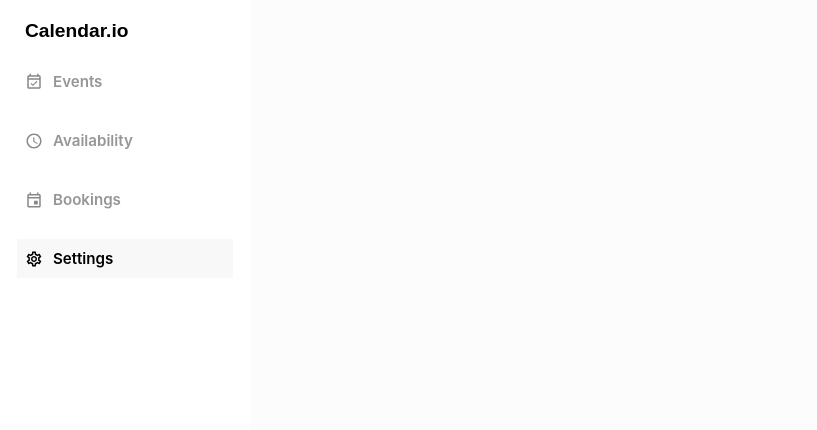
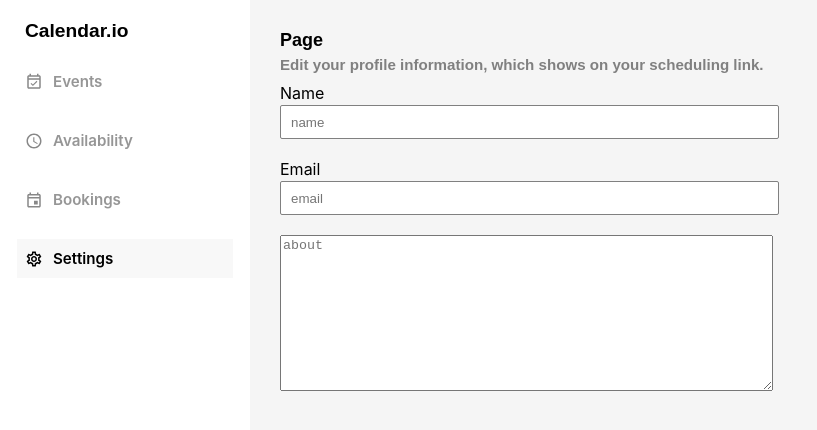
Before and after one commit to pashkatrick/calendar_io, a React (Create React App) app: page /settings in a window 1280 px wide. Shown: the top 430 px of the page, without its empty margins (0-817 px from the left). Built offline with nearby package versions, Linux system fonts and the light colour scheme; no server answers; sample sign-in values are in the browser's storage.

Commit message:
available days UI finished

```diff
--- a/src/App.js
+++ b/src/App.js
@@ -77,6 +77,7 @@ export default function App() {
       <Route path="/signup" element={<SignUpPage/>}/>
       <Route path="/availability" element={<Availability/>}/>
       <Route path="/availability/:id" element={<Availability/>}/>
+      {/* <Route path="/availability/new" element={<Availability/>}/> */}
       <Route path="/success" element={<EventSuccess/>}/>
       <Route path="/bookings/upcoming" element={<Bookings param={1}/>}/>
       <Route path="/bookings/past" element={<Bookings param={2}/>}/>
--- a/src/components/AvailableDays.js
+++ b/src/components/AvailableDays.js
@@ -1,5 +1,5 @@
 import React from 'react'
-import { useState } from 'react'
+import { useState, Fragment } from 'react'
 import TimeSlot from '../components/TimeSlot'
 import * as variables from '../services/variables'
 
@@ -70,16 +70,21 @@ export default function AvailableDays() {
     }
 
     return (
+
     <div className="AvailableDays">
+            <div className="dayContainer">
+            <div className="_title">Change the start and end times of your day</div>
+            </div>
         {week.map(day=>
             <div key={day} className="dayFrame">
             <div className="dayContainer">
-            <input type="checkbox" onChange={()=>handleDay(day)} id={day} name={day} value={day} checked={showDay(day)}/>
-            <label htmlFor={day}>{showDayName(day)}</label>
-            {showDay(day)==true ? <button className="frameAdd" onClick={()=>addFrame(day)}></button>:
-                <div className="unavailable">is unavailable</div>}
+                <div>
+                    <input className='checkbox' type="checkbox" onChange={()=>handleDay(day)} id={day} name={day} value={day} checked={showDay(day)}/>
+                    <label htmlFor={day}>{showDayName(day)}</label>
+                </div>
             </div>
-            {timeFrames.map(frame=> {
+                <div>
+                {timeFrames.map(frame=> {
                 if (showDay(day) && frame.day===day) {
                     return <div key={frame.id} className="dayTimeFrame">
                     <TimeSlot from={frame.from} to={frame.to} setTime={(time, where)=>setTime(time, frame.id, where)}/>
@@ -88,8 +93,18 @@ export default function AvailableDays() {
                 }
             }
             )}
+                </div>
+
+                <div className="dayContainer">
+                    {showDay(day)==true ? <div className="frameAdd" onClick={()=>addFrame(day)}></div >:<div>Unavailable</div>}
+                </div>
             </div>
         )}
-    </div>
+
+        {/* <div className="AvailableDays row_right">
+                <div className="wizard_button_light">Cancel</div>
+                <div className="wizard_button">Save</div>
+            </div> */}
+        </div>
   )
 }
--- a/src/components/Input.js
+++ b/src/components/Input.js
@@ -7,25 +7,23 @@ export default function Input(props) {
     const Joi = require('joi');
     const schema=props.schema
 
-
-
     function cleanErrors () {
         // setState({...state, errorMessage:''})
     }
 
     return (
-    <Fragment>
+    <div className="column">
     <label htmlFor={props.name}>{props.name}</label>
     {props.error && <div className='input_error' style={{width:props.width}}></div>}
     <input className='input'
     style={{width:props.width}}
     onChange={e=>props.change(e.target.value)}
     onFocus={()=>cleanErrors()}
-    // onBlur = {()=>validate()}
     value={props.value}
     name={props.name}
     placeholder={props.placeholder}
-    type={props.type} />
-    </Fragment>
+    type={props.type}
+    />
+    </div>
   )
 }
--- a/src/index.css
+++ b/src/index.css
@@ -510,22 +510,16 @@ code {
   margin-top:20px;
 }
 
-.providerContentItem {
-  width:250px;
-  height: 250px;
-  background-color: red;
+.dayFrame {
+  display: grid;
+  grid-template-columns: 1fr 1fr 1fr;
+  border: 1px solid #E1E1E1;
+  border-bottom:0;
+  border-left: 0;
+  border-right: 0;
+  margin-left:20px;
+  margin-right:20px;
 }
-
-.dayFrame {
-  display: flex;
-  flex-direction: column;
-  margin-top: 20px;
-}
-
-.unavailable {
-  margin-left: 0.3em;
-}
-
 
 .timeFrameContainer, .dayTimeFrame, .dayContainer {
   display: flex;
@@ -536,11 +530,15 @@ code {
   justify-content: center;
   align-items: center;
   margin-top: 0.5em;
+  margin-bottom: 0.5em;
 }
 
 .dayContainer {
-  margin-top:30x;
-  margin-bottom:30x;
+  justify-content: space-between;
+  align-items: center;
+  height: 50px;
+  margin-left: 20px;
+  margin-right: 20px;
 }
 
 .frameDelete {
@@ -556,7 +554,6 @@ code {
   height: 18px;
   background: url(../src/img/addButton.svg);
   border:none;
-  margin-left: 0.5em;
 }
 
 .dropdownButtonOff {
@@ -590,6 +587,11 @@ cursor: pointer;
 .AvailableDays {
   display: flex;
   flex-direction: column;
+  width: 60%;
+  background-color:white;
+  border-radius:2px;
+  border: 1px solid #E1E1E1;
+  margin-top:30px;
 }
 
 .weekSaveButton {
@@ -630,6 +632,7 @@ cursor: pointer;
 }
 
 .columnFrame {
+  /* background-color: white; */
   width: 82px;
 }
 
@@ -638,6 +641,7 @@ cursor: pointer;
   height: 30px;
   line-height: 30px;
   padding-left: 10px;
+  background-color: white;
 }
 
 .nonActiveZone:hover {
@@ -693,15 +697,16 @@ cursor: pointer;
   line-height: 30px;
   color:white;
   background-color: black;
+  border: 1px solid black;
   border-radius: 2px;
   padding: 3px 20px;
-  margin-left: 10px;
  }
 
  .wizard_button_light {
   border: 1px solid #E1E1E1;
   background-color:white;
   color:black;
+  margin-left: 10px;
  }
 
 
@@ -736,6 +741,7 @@ cursor: pointer;
  ._subtitle {
   width: 600px;
   color:grey;
+  margin-top: 5px;
  }
 
  .bookings_title, .bookings_title_active, ._subtitle {
@@ -833,9 +839,7 @@ cursor: pointer;
   margin-left: 20px;
 }
 
-.right_buttons {
 
-}
 
 .right_side {
   position: absolute;
@@ -859,6 +863,8 @@ cursor: pointer;
 }
 
 ._event {
+  font-style: none;
+  text-decoration: none;
   display: flex;
   max-width: 100%;
   align-items: center;
@@ -896,7 +902,7 @@ cursor: pointer;
   filter:brightness(0%)
 }
 
-.budge_default {
+.budge_default, .budge_default_side {
   font-size: 3mm;
   width:max-content;
   background-color:#FEFCE9;
@@ -904,6 +910,16 @@ cursor: pointer;
   border-radius:2px;
   padding:6px;
   margin-left:10px;
+  margin-bottom: 10px;
+}
+
+.budge_default_side {
+  margin:0;
+  padding: 5;
+  background-color:#E1E1E1;
+  border: 1px solid grey;
+  color:black;
+  font-weight: bold;
 }
 
 ._page_dialog {
@@ -926,3 +942,11 @@ z-index: 1;
   background-color: rgba(255, 255, 255);
   padding:30px;
 }
+
+.right_screen {
+  display: flex;
+  flex-direction: column;
+  width:30%;
+  margin-left: 10px;
+  margin-top:30px;
+}
--- a/src/pages/Availability.js
+++ b/src/pages/Availability.js
@@ -3,17 +3,18 @@ import { useParams, NavLink } from 'react-router-dom'
 import Dialog from '../pages/Dialog'
 
 import AvailableDays from '../components/AvailableDays'
+import TimeZones from '../components/TimeZones'
 
 export default function Availability(props) {
 
   const schedules = [
-    {name:'Working hours', default:true, },
+    {name:'Working hours', default:true },
   ]
-
 
   let {id} = useParams()
 
   const [toggle, setToggle] = useState(false)
+  //fetch data from the server and check the last id for the available times
   const lastId = 12
 
   useEffect (()=> {
@@ -22,14 +23,14 @@ export default function Availability(props) {
 
   return (
     <div className="_page">
-    {id && <Dialog/>}
+    {id=='new' && <Dialog/>}
         <div className="row">
           <div className="_title">Availability</div>
-          <NavLink className="wizard_button right_side" to='123'>+ New Schedule</NavLink>
+          {!id && <NavLink className="wizard_button right_side" to='new'>+ New Schedule</NavLink>}
         </div>
         <div className="_subtitle">Configure times when you are available for bookings.</div>
 
-        <div className="_event">
+       {!id && <NavLink className="_event" to={`/availability/${lastId}`}>
         <div className="column">
         <div className="_subtitle">Working hours
         <span className="budge_default">Default</span>
@@ -37,13 +38,17 @@ export default function Availability(props) {
         <div>long description</div>
         </div>
             <div className="icon_event_button"></div>
-    </div>
+        </NavLink>}
 
-        {/* {avDays.map(days=>
 
-          )} */}
-
-        {/* <AvailableDays/> */}
+        {id && id!='new' && <div className="row">
+          <AvailableDays/>
+          <div className="right_screen">
+          <span className="budge_default_side">Default</span>
+          <div className="_subtitle">Timezone</div>
+          <TimeZones/>
+          </div>
+        </div>}
     </div>
   )
 }
--- a/src/pages/Dialog.js
+++ b/src/pages/Dialog.js
@@ -5,12 +5,12 @@ import { NavLink } from 'react-router-dom'
 
 export default function Dialog() {
 
-    const [state, setState] = useState('')
+    const [name, setName] = useState('')
 
     //add click out hook
 
-    function change () {
-
+    function change (value) {
+        setName(value)
     }
 
     return (
@@ -18,7 +18,7 @@ export default function Dialog() {
             <div className="dialog_form">
             <div className="_title">Add a new schedule</div>
             <div className="_subtitle">Create a new event type for people to book times with.</div>
-            <Input error={state.error} placeholder={'name'} name={'Name'} type={'text'} width={'485px'} value={state.name} change={(value)=>change('name',value)}/>
+            <Input placeholder={'name'} name={'Name'} type={'text'} width={'485px'} value={name} change={(value)=>change(value)}/>
             <br />
             <br />
             <div className="row_right">
--- a/src/pages/Settings.js
+++ b/src/pages/Settings.js
@@ -1,17 +1,28 @@
-import React from 'react'
+import React, { useState } from 'react'
+import Input from '../components/Input'
 
 export default function Settings() {
 
-  const unavailableDays=[1]
-  const events=[
-    {id:1, date:'4_2_2022', providerName:'', consumerId:2, start:'5', time:'pm', long:15},
-    {id:2, date:'3_31_2022', providerName:'', consumerId:2, start:'5', time:'pm', long:15},
-    {id:3, date:'4_10_2022', providerName:'', consumerId:2, start:'4', time:'pm', long:15},
-  ]
+  const [state, setName] = useState({
+    name:'',
+    email:'',
+    bio:''
+  })
 
+  function change (field, value) {
+    setName({...state, [field]:value})
+  }
 
   return (
-    <div className=''>
-      </div>
+    <div className='_page'>
+    <div className="_title">Page</div>
+    <div className="_subtitle">Edit your profile information, which shows on your scheduling link.</div>
+
+    <Input placeholder={'name'} name={'Name'} type={'text'} width={'485px'} value={state.name} change={(value)=>change('name',value)}/>
+    <br />
+    <Input placeholder={'email'} name={'Email'} type={'email'} width={'485px'} value={state.email} change={(value)=>change('email',value)}/>
+    <br />
+    <textarea placeholder={'about'} name='about' id="" cols="59" rows="10"></textarea>
+    </div>
   )
 }
```
